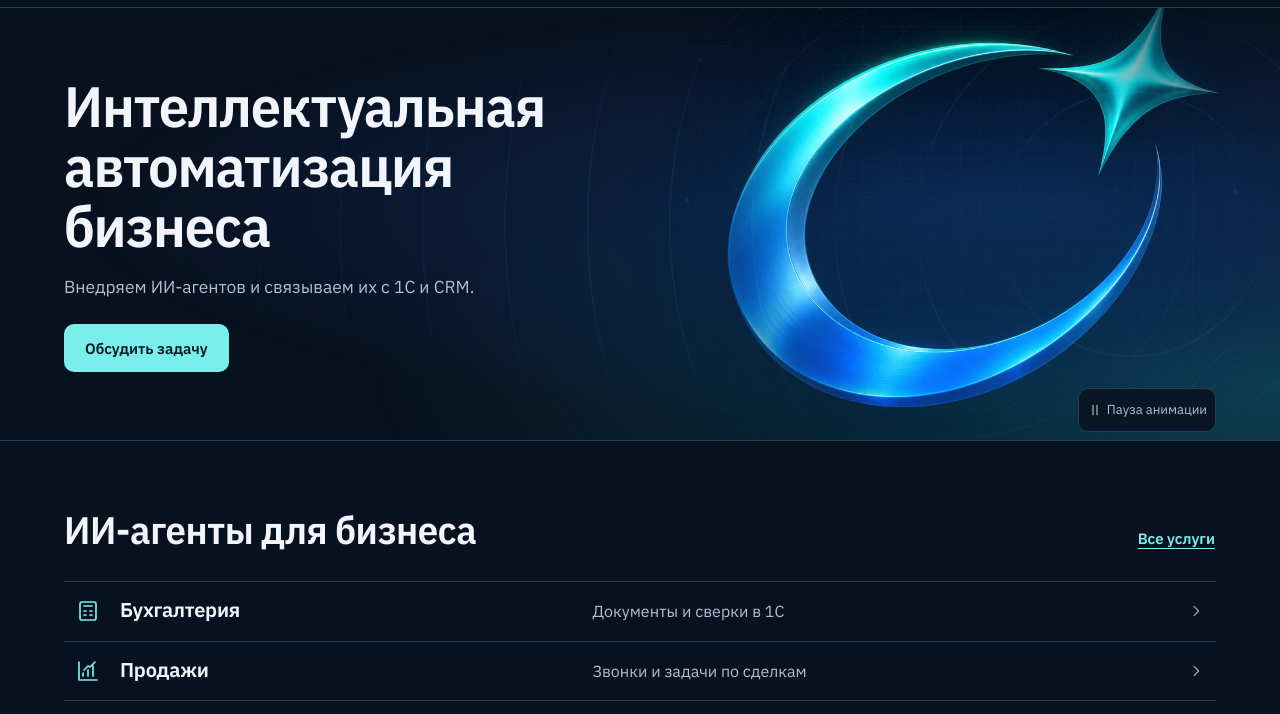
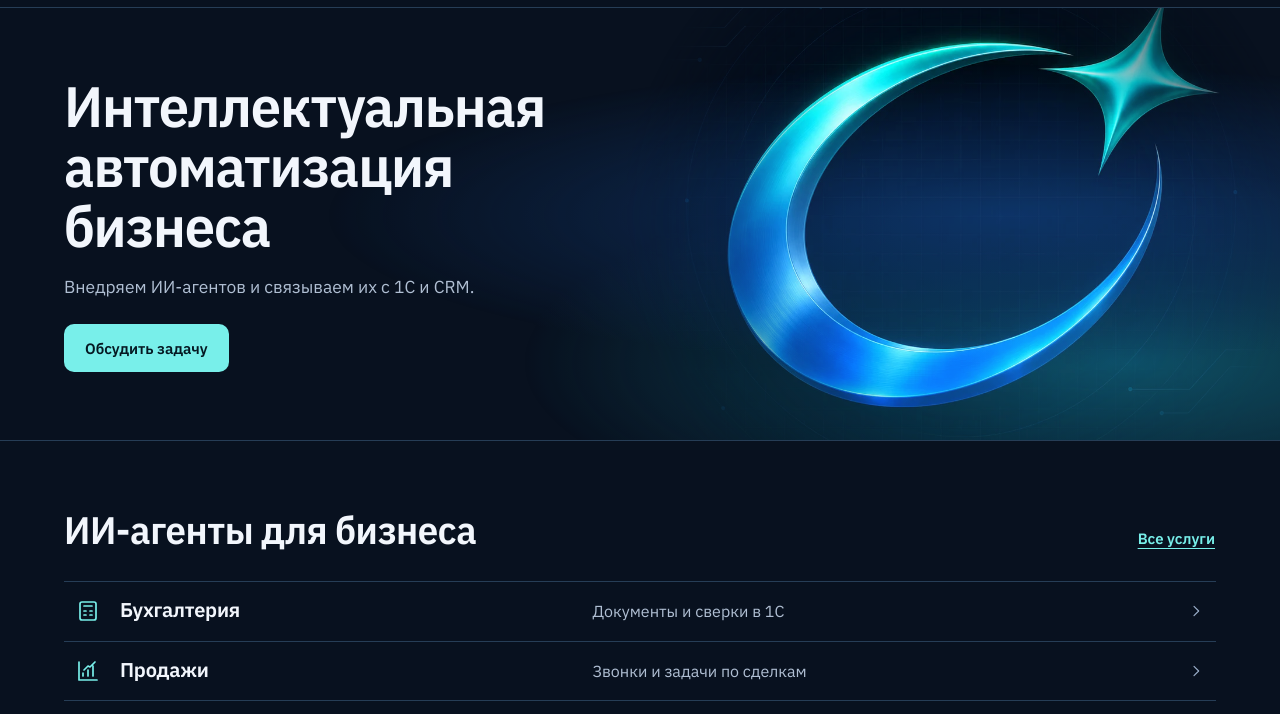
Before and after one commit to AlbertTesco/heyvi, a plain HTML site: page index.html in a window 1280 px wide. Shown: the part 69-783 px from the top of the page. Drawn offline with Linux system fonts and the light colour scheme.

Commit message:
Replace looping hero motion with a light fade

```diff
--- a/assets/site.css
+++ b/assets/site.css
@@ -16,7 +16,6 @@
   --color-focus: var(--color-accent);
   --color-hero-blue: #123b75;
   --color-hero-aqua: #12647a;
-  --color-hero-ring: #5e9be55c;
   --color-mark-mint: #48f5d5;
   --color-mark-cyan: #12badf;
   --color-mark-blue: #2874ef;
@@ -99,17 +98,11 @@
   --border-icon-stroke: 1.7;
   --motion-fast: 160ms;
   --motion-ease: cubic-bezier(.22, .61, .36, 1);
-  --motion-ambient-period: 22s;
-  --motion-ring-period: 30s;
-  --motion-ambient-travel: 12%;
-  --motion-ambient-overscan: 16%;
-  --motion-ring-travel: 3%;
-  --motion-ambient-scale: 1.18;
-  --motion-ring-scale: 1.07;
+  --motion-hero-duration: 1200ms;
+  --motion-hero-light-start: 0.35;
+  --motion-hero-light-opacity: 0.75;
   --motion-press-scale: 0.96;
   --motion-hover-shift: 0.2rem;
-  --motion-opacity-soft: 0.4;
-  --motion-opacity-full: 0.85;
 }
 
 @font-face {
@@ -261,24 +254,16 @@ h3 { font-size: var(--font-size-card); letter-spacing: var(--font-tracking-headi
 .nav-cta { min-height: var(--size-control-small); white-space: nowrap; }
 
 .hero { position: relative; isolation: isolate; overflow: clip; border-bottom: var(--border-line); }
-.hero-ambient { position: absolute; z-index: -1; inset: 0; pointer-events: none; }
-.hero-ambient::before, .hero-ambient::after {
+.hero::before {
   position: absolute;
-  inset: calc(-1 * var(--motion-ambient-overscan));
+  z-index: -1;
+  inset: 0;
   content: "";
-}
-.hero-ambient::before {
-  opacity: var(--motion-opacity-full);
+  pointer-events: none;
+  opacity: var(--motion-hero-light-opacity);
   background:
-    radial-gradient(ellipse at 76% 48%, var(--color-hero-blue), transparent 47%),
-    radial-gradient(ellipse at 92% 75%, var(--color-hero-aqua), transparent 39%);
-}
-.hero-ambient::after {
-  opacity: var(--motion-opacity-soft);
-  background: repeating-radial-gradient(circle at 77% 50%, transparent 0 var(--space-12),
-    var(--color-hero-ring) var(--space-12) calc(var(--space-12) + var(--border-width)),
-    transparent calc(var(--space-12) + var(--border-width)) var(--space-20));
-  mask-image: radial-gradient(ellipse at 77% 49%, transparent 8%, black 27%, transparent 60%);
+    radial-gradient(ellipse at 79% 48%, var(--color-hero-blue), transparent 48%),
+    radial-gradient(ellipse at 88% 82%, var(--color-hero-aqua), transparent 38%);
 }
 .hero-inner {
   display: grid;
@@ -307,9 +292,6 @@ h3 { font-size: var(--font-size-card); letter-spacing: var(--font-tracking-headi
   mix-blend-mode: screen;
   pointer-events: none;
 }
-.motion-control { display: none; }
-.motion-control .icon { width: var(--size-icon-small); height: var(--size-icon-small); }
-.hero[data-motion="playing"] .motion-play, .hero[data-motion="paused"] .motion-pause { display: none; }
 
 .section-heading { display: flex; align-items: baseline; justify-content: space-between; gap: var(--space-4); margin-bottom: var(--space-5); }
 .section-heading .button { flex: none; }
@@ -471,7 +453,7 @@ h3 { font-size: var(--font-size-card); letter-spacing: var(--font-tracking-headi
 .brief-status:not(:empty) { margin-top: var(--space-3); }
 
 @media (prefers-reduced-motion: no-preference) {
-  .button, .menu-button, .filter-button, .service-card a, .motion-control {
+  .button, .menu-button, .filter-button, .service-card a {
     transition: background-color var(--motion-fast) var(--motion-ease),
       color var(--motion-fast) var(--motion-ease), border-color var(--motion-fast) var(--motion-ease),
       scale var(--motion-fast) var(--motion-ease);
@@ -479,40 +461,10 @@ h3 { font-size: var(--font-size-card); letter-spacing: var(--font-tracking-headi
   .button:active, .filter-button:active { scale: var(--motion-press-scale); }
   .card-chevron { transition: translate var(--motion-fast) var(--motion-ease); }
   .service-card a:hover .card-chevron { translate: var(--motion-hover-shift) 0; }
-  .motion-control:not([hidden]) {
-    display: inline-flex;
-    align-items: center;
-    gap: var(--space-1);
-    position: absolute;
-    z-index: 1;
-    inset: auto 0 var(--space-2) auto;
-    min-height: var(--size-control-small);
-    padding-inline: var(--space-2);
-    color: var(--color-text-muted);
-    background: var(--color-surface-quiet);
-    border: var(--border-line);
-    border-radius: var(--radius-control);
-    font-size: var(--font-size-caption);
-  }
-  .motion-control:hover { color: var(--color-text); border-color: var(--color-line-strong); }
-  .hero[data-motion] .hero-ambient::before {
-    animation: ambient-drift var(--motion-ambient-period) var(--motion-ease) infinite alternate;
-  }
-  .hero[data-motion] .hero-ambient::after {
-    animation: orbit-drift var(--motion-ring-period) var(--motion-ease) infinite alternate;
-  }
-  .hero[data-motion="paused"] .hero-ambient::before,
-  .hero[data-motion="paused"] .hero-ambient::after { animation-play-state: paused; }
+  .hero::before { animation: hero-light-in var(--motion-hero-duration) var(--motion-ease); }
 }
-@keyframes ambient-drift {
-  from { opacity: var(--motion-opacity-full); }
-  to {
-    opacity: var(--motion-opacity-soft);
-    transform: translateX(calc(-1 * var(--motion-ambient-travel))) scale(var(--motion-ambient-scale));
-  }
-}
-@keyframes orbit-drift {
-  to { transform: translateX(var(--motion-ring-travel)) scale(var(--motion-ring-scale)); }
+@keyframes hero-light-in {
+  from { opacity: var(--motion-hero-light-start); }
 }
 
 @media (max-width: 54rem) {
@@ -534,8 +486,7 @@ h3 { font-size: var(--font-size-card); letter-spacing: var(--font-tracking-headi
   .hero h1 { font-size: var(--font-size-hero-compact); }
   .hero-art { min-height: var(--layout-hero-image-compact-height); }
   .hero-art img { top: 47%; width: var(--layout-hero-image-compact-width); }
-  .hero-ambient::before { background: radial-gradient(ellipse at 65% 73%, var(--color-hero-blue), transparent 65%); }
-  .hero-ambient::after { mask-image: radial-gradient(ellipse at 66% 74%, transparent 10%, black 27%, transparent 58%); }
+  .hero::before { background: radial-gradient(ellipse at 66% 77%, var(--color-hero-blue), transparent 62%); }
   .desktop-break { display: none; }
   .case-grid { grid-template-columns: repeat(2, minmax(0, 1fr)); }
   .detail-body { grid-template-columns: minmax(0, 1fr); }
--- a/assets/site.js
+++ b/assets/site.js
@@ -20,37 +20,6 @@ document.addEventListener("keydown", (event) => {
     menuButton.focus();
   }
 });
-
-const motionControl = document.querySelector(".motion-control");
-if (motionControl) {
-  const hero = motionControl.closest(".hero");
-  const label = motionControl.querySelector("span");
-  const preferenceKey = "heyvi-background-motion";
-  let paused = false;
-
-  try {
-    paused = localStorage.getItem(preferenceKey) === "paused";
-  } catch {
-    // The control still works when browser storage is unavailable.
-  }
-
-  function updateMotion() {
-    hero.dataset.motion = paused ? "paused" : "playing";
-    label.textContent = paused ? "Включить анимацию" : "Пауза анимации";
-  }
-
-  updateMotion();
-  motionControl.hidden = false;
-  motionControl.addEventListener("click", () => {
-    paused = !paused;
-    updateMotion();
-    try {
-      localStorage.setItem(preferenceKey, hero.dataset.motion);
-    } catch {
-      // Keep the choice for this visit.
-    }
-  });
-}
 
 function openLinkedScenario() {
   const target = document.getElementById(location.hash.slice(1));
--- a/index.html
+++ b/index.html
@@ -26,7 +26,6 @@
 </header>
 <main id="main" tabindex="-1">
 <section class="hero">
-      <div class="hero-ambient" id="hero-ambient" aria-hidden="true"></div>
       <div class="wrap hero-inner">
         <div class="hero-copy">
           <h1>Интеллектуальная <span>автоматизация<br class="desktop-break"> бизнеса</span></h1>
@@ -35,10 +34,6 @@
         </div>
         <div class="hero-art">
           <img src="./assets/hero-orbit.webp" width="1152" height="1152" alt="" fetchpriority="high">
-          <button class="motion-control" type="button" aria-controls="hero-ambient" hidden>
-            <svg class="icon motion-pause" viewBox="0 0 24 24" fill="none" stroke="currentColor" stroke-linecap="round" stroke-linejoin="round" aria-hidden="true"><path d="M9 5v14m6-14v14"/></svg><svg class="icon motion-play" viewBox="0 0 24 24" fill="none" stroke="currentColor" stroke-linecap="round" stroke-linejoin="round" aria-hidden="true"><path d="m8 5 12 7-12 7Z"/></svg>
-            <span>Пауза анимации</span>
-          </button>
         </div>
       </div>
     </section>
```
